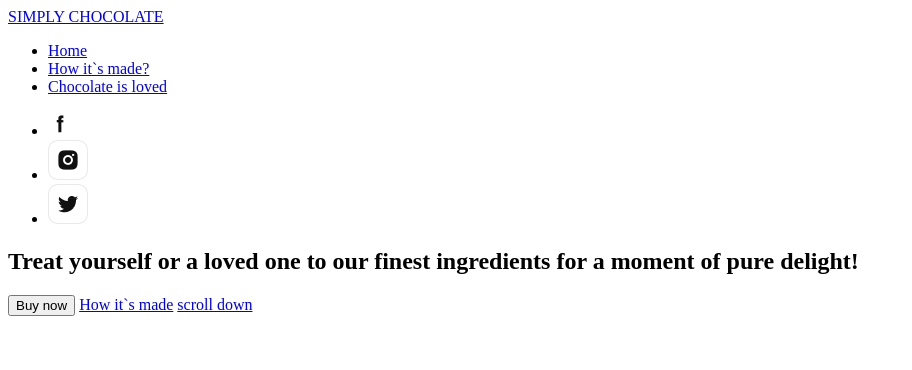
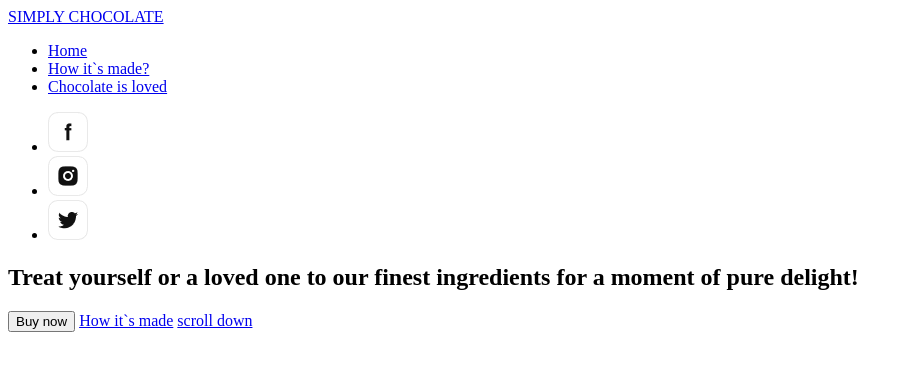
Before and after one commit to RozLera/Homework1, a plain HTML site: page index.html in a window 1280 px wide. Shown: the whole page, without its empty margins (0-912 px from the left). Drawn offline with Linux system fonts and the light colour scheme.

Commit message:
fix lint and images

```diff
--- a/index.html
+++ b/index.html
@@ -9,6 +9,7 @@
     <header>
       <nav>
         <a href="./index.html">SIMPLY CHOCOLATE</a>
+        <a href=""></a>
         <ul>
           <li><a href="#">Home</a></li>
           <li><a href="#">How it`s made?</a></li>
@@ -18,7 +19,7 @@
       <ul>
         <li>
           <a href="https://www.facebook.com/" target="_blank"></a>
-          <img src="./images/icon-facebook.png" alt="facebook" />
+          <img src="./images/facebook.png" alt="facebook" />
         </li>
         <li>
           <a href="www.instagram.com" target="_blank"></a>
```
Also changed, not shown: images/Vector.png (added), images/facebook.png (added), images/icon-facebook.png (deleted).
